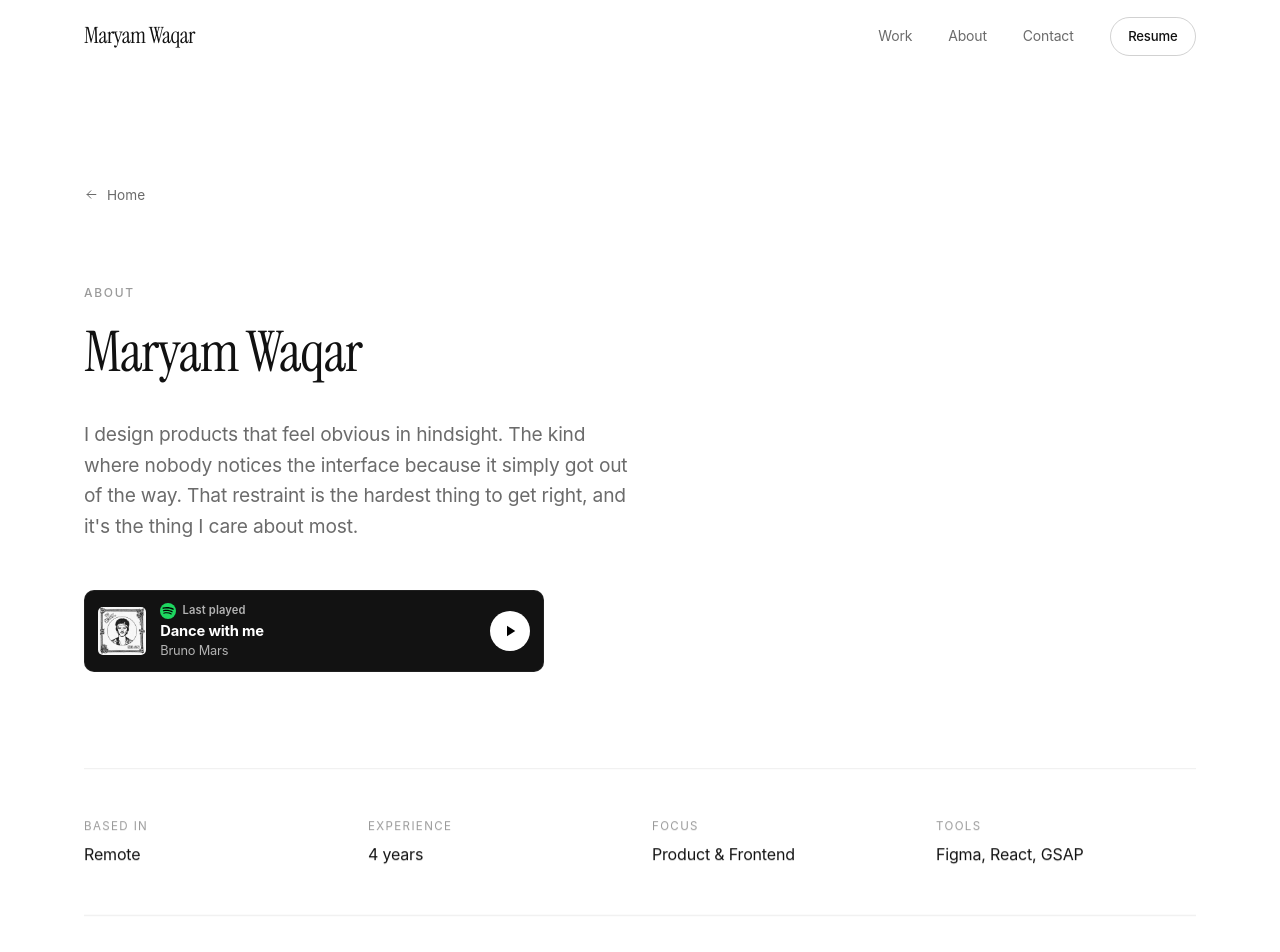
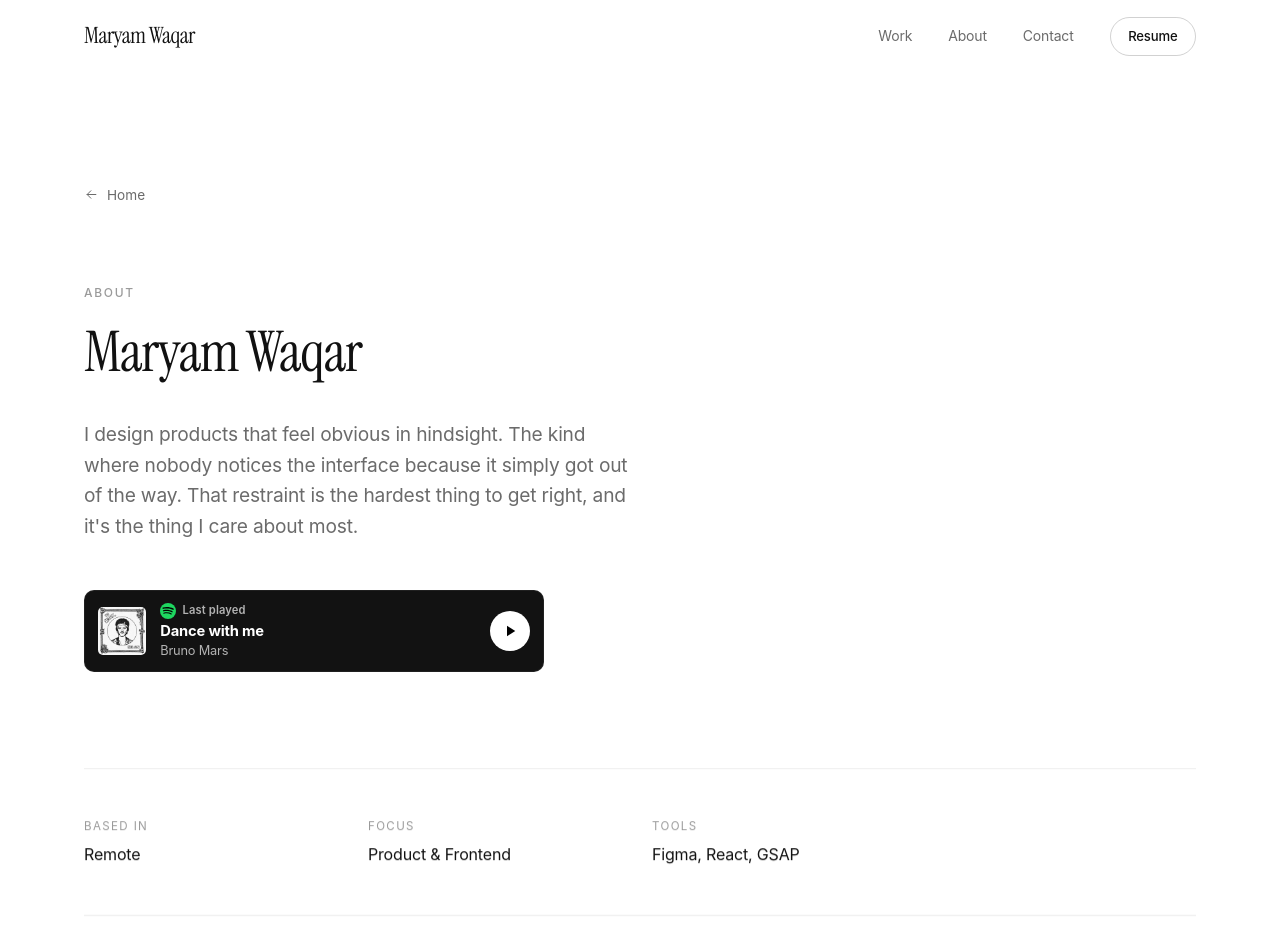
Before and after one commit to maryamwaqar1305/mrymwaq, a React (Vite) app: page /about in a window 1280 px wide. Shown: the top 952 px of the page. Built offline with nearby package versions, Linux system fonts and the light colour scheme.

Commit message:
Remove experience section

```diff
--- a/src/data/content.js
+++ b/src/data/content.js
@@ -343,7 +343,6 @@ export const about = {
   ],
   facts: [
     { label: "Based in", value: "Remote" },
-    { label: "Experience", value: "4 years" },
     { label: "Focus", value: "Product & Frontend" },
     { label: "Tools", value: "Figma, React, GSAP" },
   ],
```
